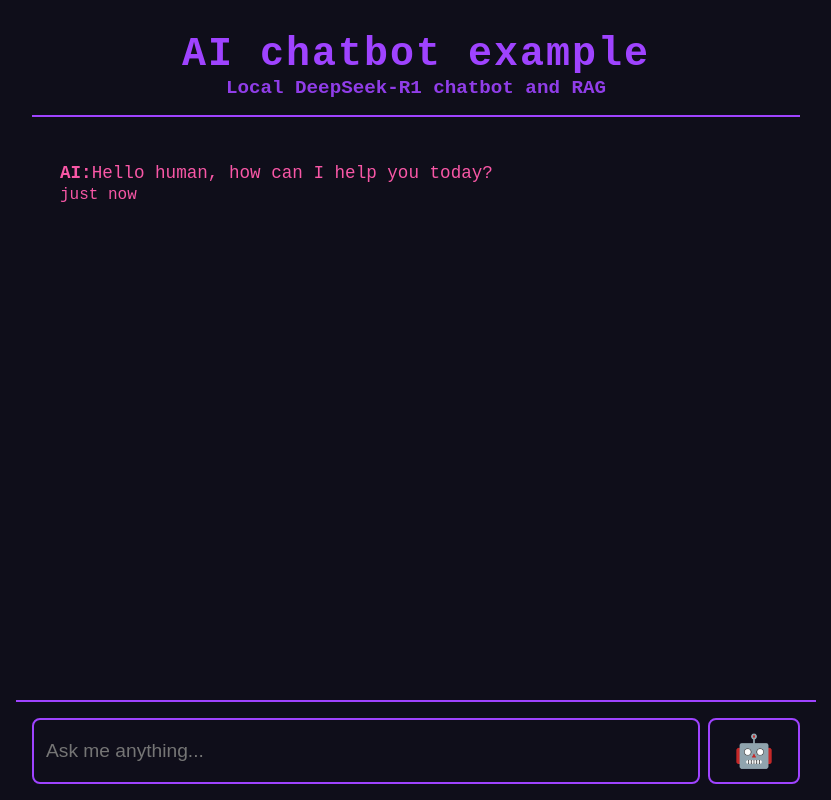
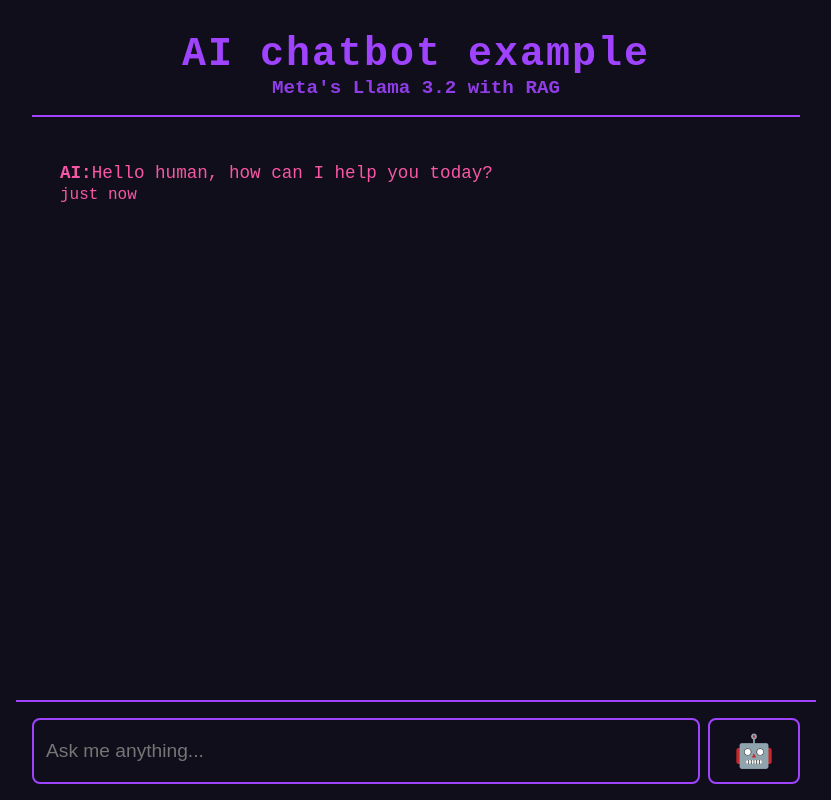
Before and after one commit to DhruvGandhi31/Open-Source-Conversational-Assistant-with-RAG-and-Ollama, a Next.js app: page / in a window 1280 px wide. Shown: the whole page, without its empty margins (224-1055 px from the left). Built offline with nearby package versions, Linux system fonts and the light colour scheme.

Commit message:
refactoring

```diff
--- a/app/page.tsx
+++ b/app/page.tsx
@@ -6,7 +6,7 @@
         <section className="chat-container">
             <header className="chat-header">
                 <h1>AI chatbot example</h1>
-                <p className="tagline">Local DeepSeek-R1 chatbot and RAG</p>
+                <p className="tagline">Meta's Llama 3.2 with RAG</p>
             </header>
             <main>
                 <ChatClient />
```
